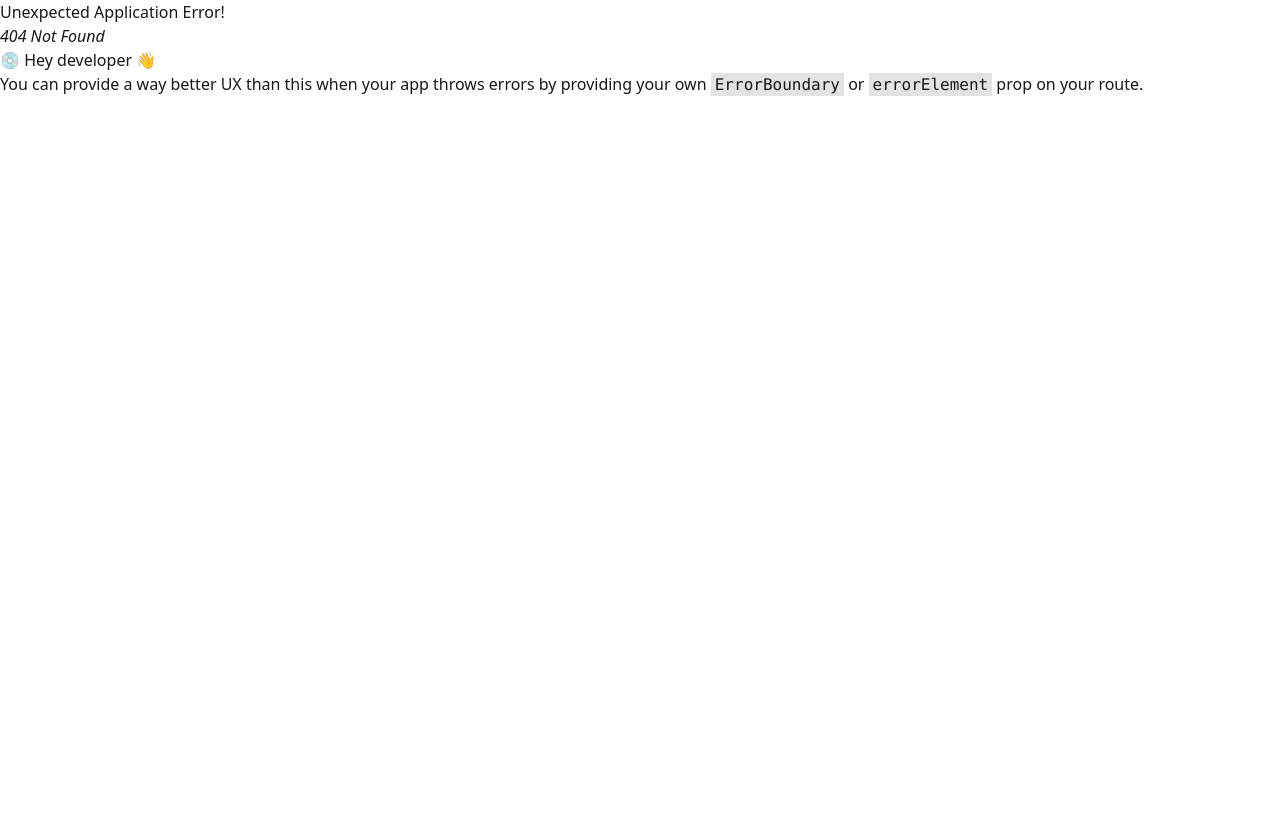
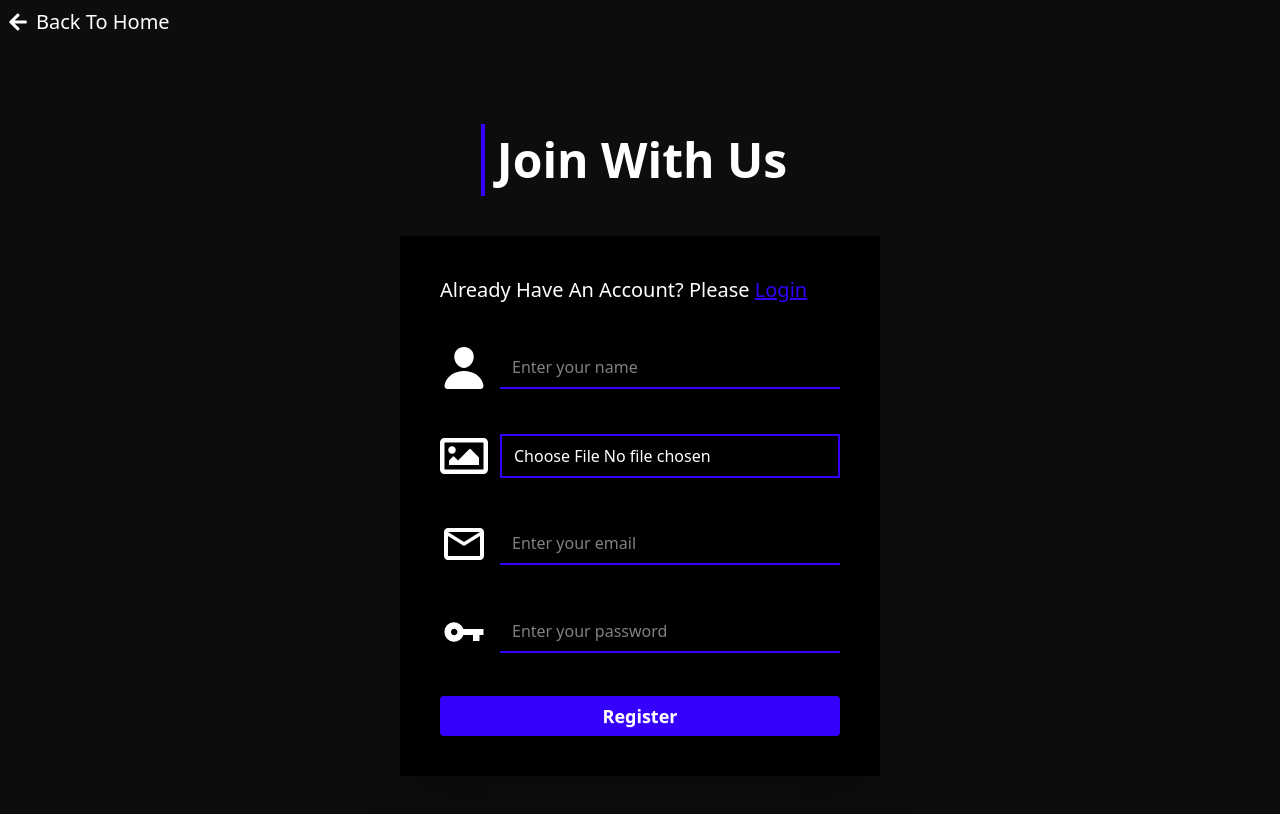
Before and after one commit to tzmehedy/ai-mentor, a React (Vite) app in the folder client/: page /register in a window 1280 px wide. Before the commit this address had no page. Shown: the top 814 px of the page. Built offline with nearby package versions, Linux system fonts and the light colour scheme; no server answers.

Commit message:
The registration functionality is completed

```diff
--- a/client/package.json
+++ b/client/package.json
@@ -11,10 +11,13 @@
   },
   "dependencies": {
     "@tailwindcss/vite": "^4.0.15",
+    "axios": "^1.8.4",
+    "firebase": "^11.6.0",
     "react": "^19.0.0",
     "react-dom": "^19.0.0",
     "react-icons": "^5.5.0",
     "react-router-dom": "^7.4.0",
+    "react-toastify": "^11.0.5",
     "swiper": "^11.2.6",
     "tailwindcss": "^4.0.15"
   },
--- /dev/null
+++ b/client/src/Firebase/firebase.config.js
@@ -0,0 +1,20 @@
+// Import the functions you need from the SDKs you need
+import { initializeApp } from "firebase/app";
+// TODO: Add SDKs for Firebase products that you want to use
+// https://firebase.google.com/docs/web/setup#available-libraries
+import { getAuth} from "firebase/auth";
+// Your web app's Firebase configuration
+const firebaseConfig = {
+  apiKey:import.meta.env.VITE_apiKey,
+  authDomain:import.meta.env.VITE_authDomain,
+  projectId:import.meta.env.VITE_projectId,
+  storageBucket:import.meta.env.VITE_storageBucket,
+  messagingSenderId:import.meta.env.VITE_messagingSenderId,
+  appId:import.meta.env.VITE_appId,
+};
+
+// Initialize Firebase
+const app = initializeApp(firebaseConfig)
+const auth = getAuth(app)
+
+export default auth
--- /dev/null
+++ b/client/src/Hooks/useAuth.jsx
@@ -0,0 +1,9 @@
+import React, { useContext } from 'react';
+import { AuthContext } from '../Provider/AuthProvider';
+
+const useAuth = () => {
+    const auth = useContext(AuthContext)
+    return auth
+};
+
+export default useAuth;
--- a/client/src/Pages/Login/Login.jsx
+++ b/client/src/Pages/Login/Login.jsx
@@ -4,9 +4,19 @@ import { Link, NavLink } from 'react-router-dom';
 import { MdOutlineEmail } from "react-icons/md";
 import { IoMdKey, IoLogoFacebook } from "react-icons/io";
 import { FcGoogle } from "react-icons/fc";
+import useAuth from '../../Hooks/useAuth';
 
 
 const Login = () => {
+  const {signInWithGoogle} = useAuth()
+
+  const handelLoginWithGoogle = ()=>{
+    signInWithGoogle()
+  }
+
+
+
+
     return (
       <div className="bg-[#0D0D0D] min-h-screen">
         <div className="text-white text-xl flex">
@@ -74,7 +84,7 @@ const Login = () => {
                   Login With
                 </h1>
                 <div className='flex justify-between space-x-5'>
-                    <button className='text-3xl cursor-pointer'><FcGoogle></FcGoogle></button>
+                    <button onClick={handelLoginWithGoogle} className='text-3xl cursor-pointer'><FcGoogle></FcGoogle></button>
                     <button className='text-3xl cursor-pointer text-blue-600'><IoLogoFacebook></IoLogoFacebook></button>
                     <button className='text-3xl cursor-pointer text-sky-600'><FaTwitter></FaTwitter></button>
                 </div>
--- /dev/null
+++ b/client/src/Pages/Register/Register.jsx
@@ -0,0 +1,139 @@
+import React from 'react';
+import { FaArrowLeft, FaRegImage } from "react-icons/fa";
+import { MdOutlineEmail } from 'react-icons/md';
+import { Link, NavLink, useNavigate } from 'react-router-dom';
+import { IoPerson } from "react-icons/io5";
+import axios from 'axios';
+import useAuth from '../../Hooks/useAuth';
+import { toast } from 'react-toastify';
+import { IoMdKey } from 'react-icons/io';
+
+const url = `https://api.imgbb.com/1/upload?key=${
+  import.meta.env.VITE_ImageBB_API
+}`;
+
+const Register = () => {
+    const {createUser,updateUser,setLoading} = useAuth()
+    const navigate = useNavigate()
+    const handelRegister = async(e) =>{
+        e.preventDefault()
+        const form = e.target
+        const name = form.name.value
+        const photo = form.photo.files[0]
+        const email = form.email.value
+        const password = form.password.value
+
+        const formData = new FormData()
+        formData.append("image", photo)
+
+        const {data} = await axios.post(url,formData)
+
+        if(data.data.display_url){
+            try{
+               await createUser(email,password)
+               await updateUser(name, data.data.display_url)
+               setLoading(false)
+               toast.success("Registration Successfully Completed")
+               navigate("/")
+            }
+            catch(err){
+                setLoading(false)
+                toast.error(err.message)
+            }
+        }
+
+    }
+    return (
+      <div className="bg-[#0D0D0D] min-h-screen">
+        <div className="text-white text-xl flex">
+          <NavLink to={"/"} className="flex items-center justify-between p-2">
+            <FaArrowLeft></FaArrowLeft>{" "}
+            <span className="ml-2">Back To Home</span>
+          </NavLink>
+        </div>
+
+        <div className="container mx-auto p-10 md:p-20">
+          <div className="flex flex-col items-center">
+            <div className="text-white border-l-4 border-l-[#3500FC] p-3">
+              <h1 className="text-5xl font-bold">Join With Us</h1>
+            </div>
+
+            <div className=" mt-10 ">
+              <div className="bg-black shadow-2xl text-white p-10 space-y-10">
+                <p className="text-xl">
+                  Already Have An Account? Please{" "}
+                  <Link to={"/login"} className="text-[#3500FC] underline">
+                    Login
+                  </Link>
+                </p>
+
+                <form onSubmit={handelRegister} className="space-y-10">
+                  <div className="flex items-center space-x-3">
+                    <label htmlFor="name" className="text-5xl">
+                      <IoPerson></IoPerson>
+                    </label>
+                    <input
+                      className="border-b-2 border-[#3500FC] w-full px-3 py-2 bg-none"
+                      type="text"
+                      name="name"
+                      id=""
+                      placeholder="Enter your name"
+                    />
+                  </div>
+                  <div className="flex items-center space-x-3">
+                    <label htmlFor="name" className="text-5xl">
+                      <FaRegImage></FaRegImage>
+                    </label>
+                    <input
+                      className="border-2 border-[#3500FC] w-full px-3 py-2 bg-none cursor-pointer"
+                      type="file"
+                      name="photo"
+                      id=""
+                      placeholder="Enter your name"
+                    />
+                  </div>
+
+                  <div className="flex items-center space-x-3">
+                    <label htmlFor="email" className="text-5xl">
+                      <MdOutlineEmail></MdOutlineEmail>
+                    </label>
+                    <input
+                      className="border-b-2 border-[#3500FC] w-full px-3 py-2 bg-none"
+                      type="email"
+                      name="email"
+                      required
+                      id=""
+                      placeholder="Enter your email"
+                    />
+                  </div>
+                  <div className="flex items-center space-x-3">
+                    <label htmlFor="password" className="text-5xl">
+                      <IoMdKey></IoMdKey>
+                    </label>
+                    <input
+                      className="border-b-2 border-[#3500FC] w-full px-3 py-2"
+                      type="password"
+                      name="password"
+                      required
+                      id=""
+                      placeholder="Enter your password"
+                    />
+                  </div>
+
+                  <div>
+                    <input
+                      className="btn w-full border-0 shadow-none bg-[#3500FC] text-white text-lg"
+                      type="submit"
+                      value="Register"
+                    />
+                  </div>
+                </form>
+              </div>
+            </div>
+          </div>
+        </div>
+      </div>
+    );
+};
+
+export default Register;
--- /dev/null
+++ b/client/src/Provider/AuthProvider.jsx
@@ -0,0 +1,77 @@
+import React, { createContext, useEffect, useState } from 'react';
+import { createUserWithEmailAndPassword, GoogleAuthProvider, onAuthStateChanged, signInWithEmailAndPassword, signInWithPopup, signOut, updateProfile } from 'firebase/auth';
+import auth from '../Firebase/firebase.config';
+
+export const AuthContext = createContext()
+
+const provider = new GoogleAuthProvider();
+
+const AuthProvider = ({children}) => {
+    const [user, setUser] = useState("");
+    const [loading,setLoading] = useState(true)
+
+
+    const signInWithGoogle = ()=>{
+        setLoading(true)
+        return signInWithPopup(auth,provider)
+    }
+
+    const createUser = (email,password)=>{
+        setLoading(true)
+        return  createUserWithEmailAndPassword(auth,email,password)
+    }
+    const login = (email,password)=>{
+        setLoading(true)
+        return signInWithEmailAndPassword(auth,email,password)
+    }
+
+    const logOut = () =>{
+        setLoading(true)
+        return signOut(auth)
+    }
+
+    const updateUser = (name,image)=>{
+        setLoading(true)
+        return updateProfile(auth.currentUser,{
+            displayName: name,
+            photoURL: image
+        })
+
+
+    }
+
+    useEffect(()=>{
+        const unSubscribe = onAuthStateChanged(auth, currentUser=>{
+            setUser(currentUser)
+            setLoading(false)
+        })
+        return ()=>{
+            unSubscribe()
+        }
+    },[])
+
+    const info = {
+      user,
+      signInWithGoogle,
+      createUser,
+      login,
+      logOut,
+      updateUser,
+      loading,
+      setLoading,
+    };
+
+    console.log(user)
+
+
+
+    return (
+        <AuthContext.Provider value={info}>
+            {
+                children
+            }
+        </AuthContext.Provider>
+    );
+};
+
+export default AuthProvider;
--- a/client/src/main.jsx
+++ b/client/src/main.jsx
@@ -7,11 +7,16 @@ import {
 } from "react-router-dom";
 import Root from './Layout/Root.jsx';
 import router from './Router/Router.jsx';
+import AuthProvider from './Provider/AuthProvider.jsx';
+ import { ToastContainer} from "react-toastify";
 
-createRoot(document.getElementById('root')).render(
+createRoot(document.getElementById("root")).render(
   <StrictMode>
-    <RouterProvider router= {router}>
-      <Root></Root>
-    </RouterProvider>
-  </StrictMode>,
-)
+    <AuthProvider>
+      <RouterProvider router={router}>
+        <Root></Root>
+      </RouterProvider>
+      <ToastContainer></ToastContainer>
+    </AuthProvider>
+  </StrictMode>
+);
```
Also changed, not shown: client/src/Router/Router.jsx (+7 -2 lines), 1 other file (tests, documents, lock files or other folders).
